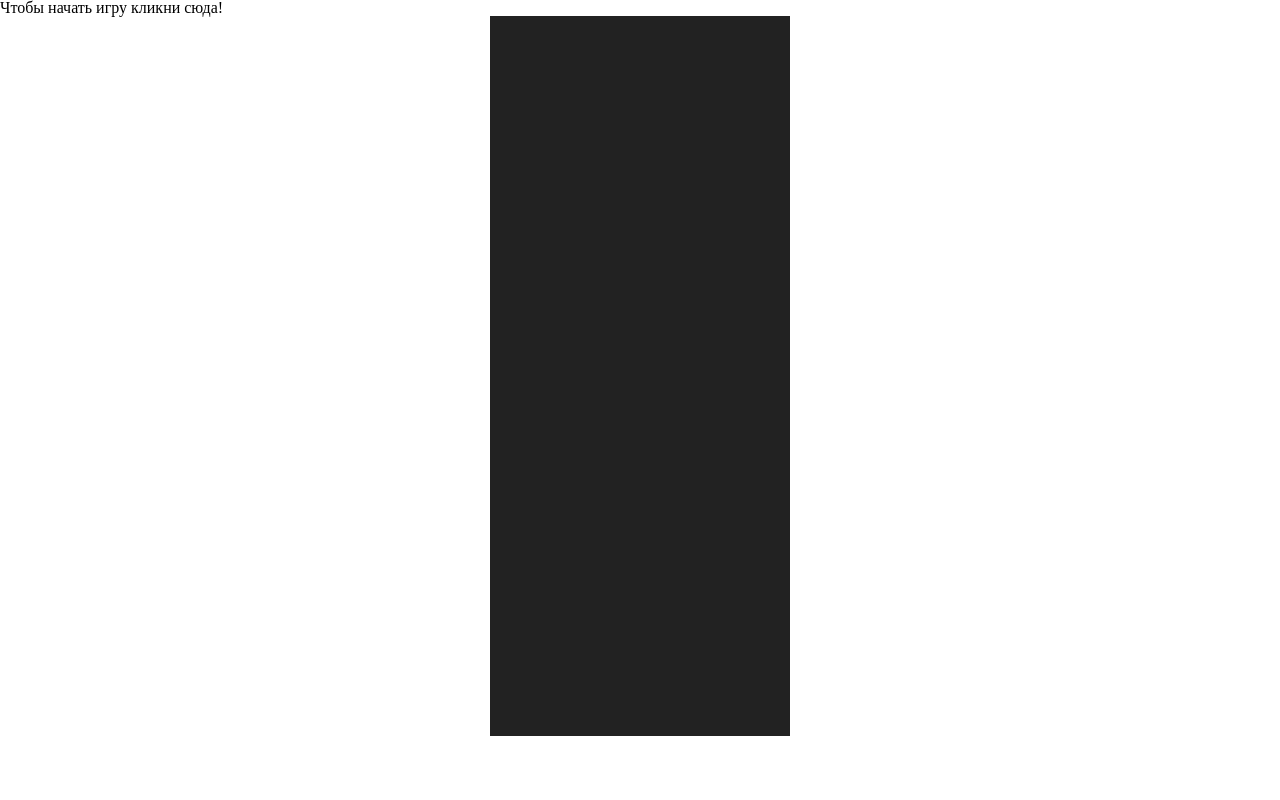
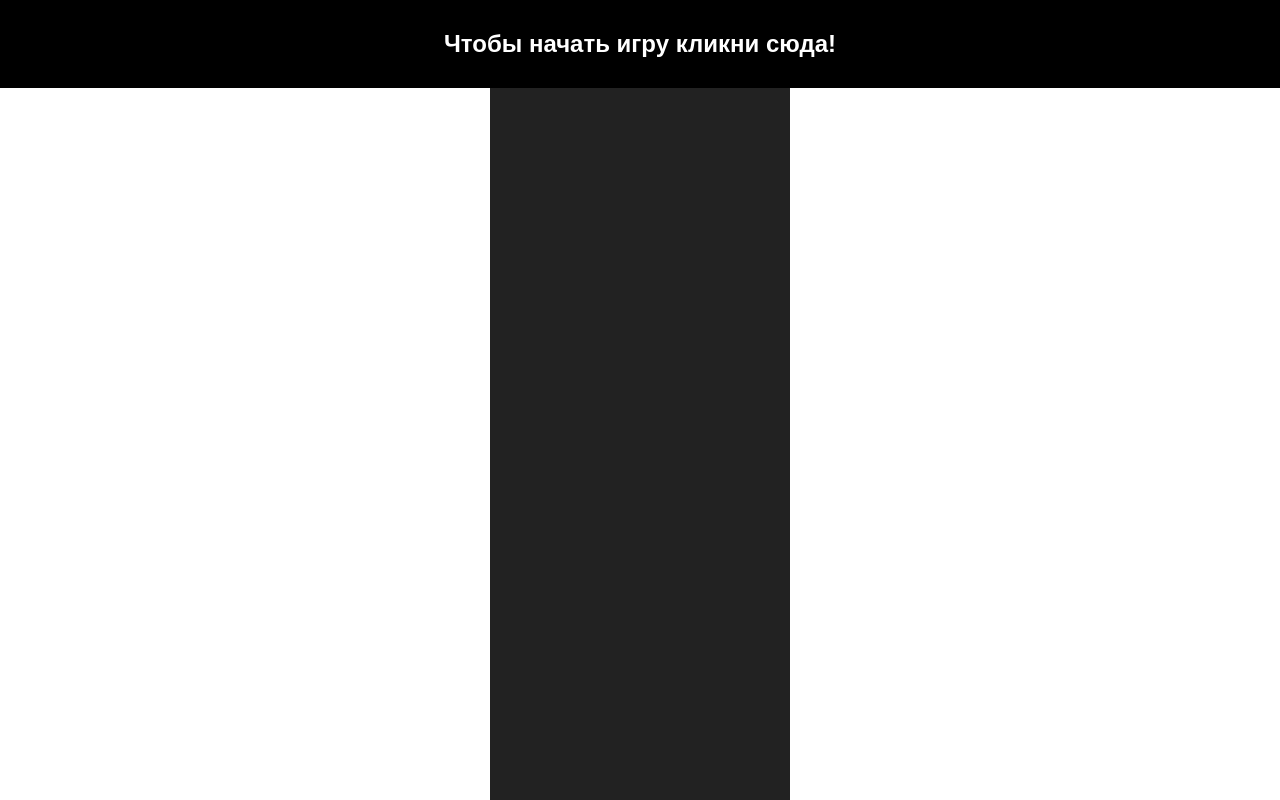
Before and after one commit to gitkiselev/NFJS, a plain HTML site: page index.html in a window 1280 px wide. Drawn offline with Linux system fonts and the light colour scheme.

Commit message:
Lesson 3

```diff
--- a/css/reset.css
+++ /dev/null
@@ -1,5 +0,0 @@
-html, body {
-    font-family: Roboto, sans-serif;
-    font-size: 16px;
-    margin: 0;
-}
--- a/css/style.css
+++ b/css/style.css
@@ -56,11 +56,9 @@ table {
     height: 100px;
     background: transparent url('../image/player.png') center / cover no-repeat;
     position: absolute;
-    left: 125px;
-    bottom: 10px;
 }
 .game {
-    height: 90vh;
+    height: 100vh;
 }
 .gameArea {
     width: 300px;
@@ -78,3 +76,33 @@ table {
     background: #fff;
     left: 145px
 }
+.start {
+    position: absolute;
+    left: 0;
+    top: 0;
+    width: 100%;
+    margin: 0;
+    padding: 2rem 0;
+    text-align: center;
+    z-index: 200;
+    color: #fff;
+    font-size: 1.5rem;
+    background: #000;
+    cursor: pointer;
+    font-family: sans-serif;
+    font-weight: 700;
+}
+.score {
+    position: absolute;
+    top: 0;
+    left: 0;
+    width: 100%;
+    background: #000;
+    padding: 1rem 0;
+    z-index: 200;
+    font-size: 1.5rem;
+    color: skyblue;
+    text-align: center;
+    font-family: sans-serif;
+    font-weight: 500;
+}
--- a/index.html
+++ b/index.html
@@ -5,15 +5,14 @@
     <meta name="viewport" content="width=device-width, initial-scale=1.0">
     <meta http-equiv="X-UA-Compatible" content="ie=edge">
     <title>NFJS</title>
-    <link rel="stylesheet" href="css/reset.css">
     <link rel="stylesheet" href="css/style.css">
 </head>
 <body>
     <div class="score"></div>
-<div class="game">
-    <div class="start">Чтобы начать игру кликни сюда!</div>
-    <div class="gameArea"></div>
-</div>
+    <div class="game">
+        <div class="start">Чтобы начать игру кликни сюда!</div>
+        <div class="gameArea"></div>
+    </div>
     <script src="js/main.js"></script>
 </body>
 </html>
--- a/js/main.js
+++ b/js/main.js
@@ -30,6 +30,9 @@ function getQuantityElements(heightElement) {
 
 function startGame() {
     start.classList.add('hide');
+    gameArea.innerHTML = '';
+    //car.style.left = '125px';
+
     for (let i = 0; i < getQuantityElements(100); i++) {
         const line = document.createElement('div');
         line.classList.add('line');
@@ -48,9 +51,13 @@ function startGame() {
         gameArea.appendChild(enemy);
 
     }
-
+    setting.score = 0;
     setting.start = true;
     gameArea.appendChild(car);
+
+    car.style.left = gameArea.offsetWidth/2 - car.offsetWidth/2;
+    car.style.top = 'auto';
+    car.style.bottom = '10px';
     setting.x = car.offsetLeft;
     setting.y = car.offsetTop;
     requestAnimationFrame(playGame);
@@ -59,6 +66,8 @@ function startGame() {
 function playGame() {
 
     if (setting.start) {
+        setting.score+= setting.speed;
+        score.innerHTML = 'SCORE<br>' + setting.score;
         moveRoad();
         moveEnemy();
         if (keys.ArrowLeft && setting.x > 0) {
@@ -111,6 +120,17 @@ function moveRoad() {
 function moveEnemy() {
     let enemy = document.querySelectorAll('.enemy');
     enemy.forEach(function (item) {
+        let carRect = car.getBoundingClientRect();
+        let enemyRect = item.getBoundingClientRect();
+
+        if(carRect.top <= enemyRect.bottom &&
+            carRect.right >= enemyRect.left && carRect.left <= enemyRect.right &&
+            carRect.bottom >= enemyRect.top) {
+                setting.start = false;
+                console.warn('ДТП');
+                start.classList.remove('hide');
+                start.style.top = score.offsetHeight;
+        }
         item.y += setting.speed / 2;
         item.style.top = item.y + 'px';
         if (item.y >= document.documentElement.clientHeight) {
```
